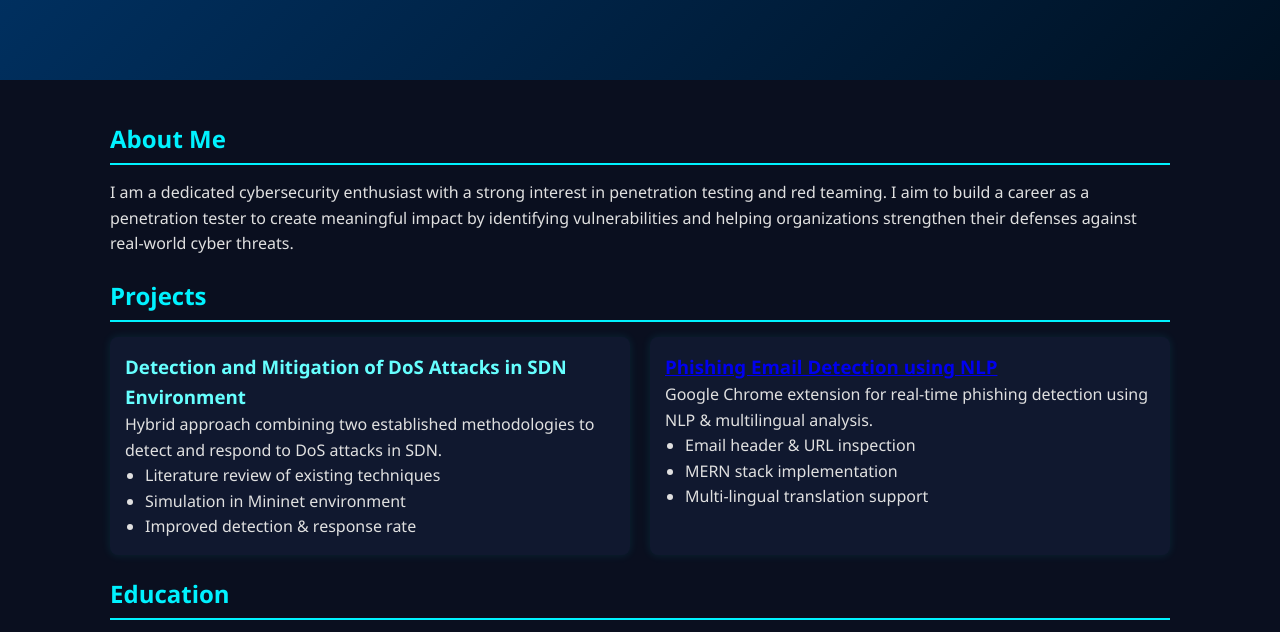
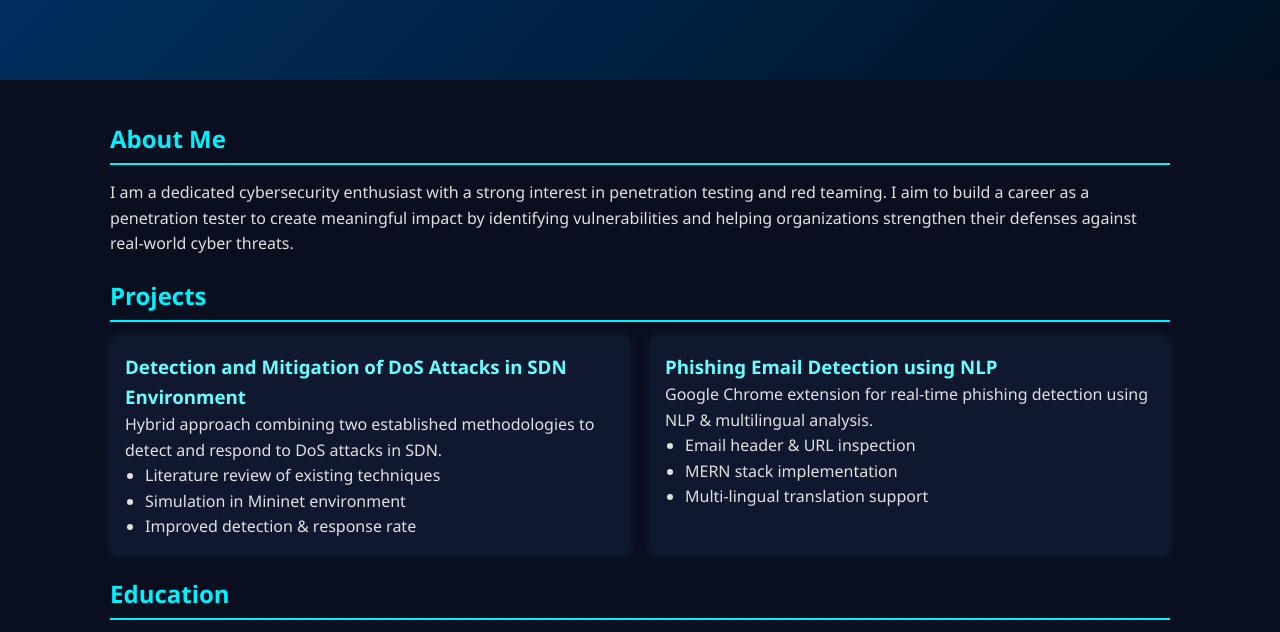
Before and after one commit to Adityachawla1901/Adityachawla1901.github.io, a plain HTML site: page index.html in a window 1280 px wide. Shown: the part 156-788 px from the top of the page. Drawn offline with Linux system fonts and the light colour scheme.

Commit message:
Updated style.css v3

```diff
--- a/style.css
+++ b/style.css
@@ -65,6 +65,16 @@ h3 {
 .project-card ul {
     list-style: disc;
     padding-left: 20px;
+}
+.project-card h3 a {
+    color: #66ffff;
+    text-decoration: none;
+    transition: color 0.3s ease;
+}
+
+.project-card h3 a:hover {
+    color: #00f2ff;
+    text-decoration: underline;
 }
 
 /* Skills */
```
